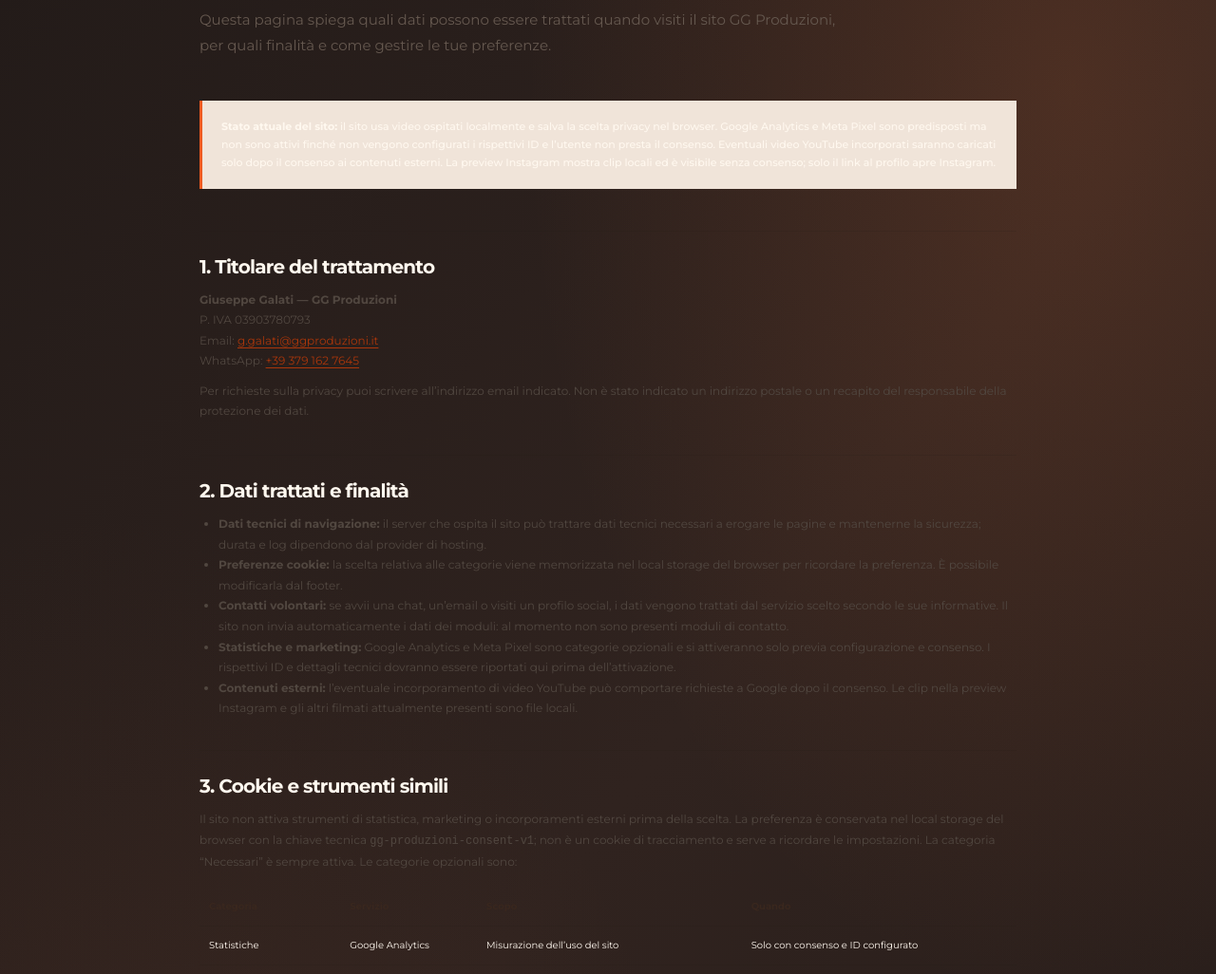
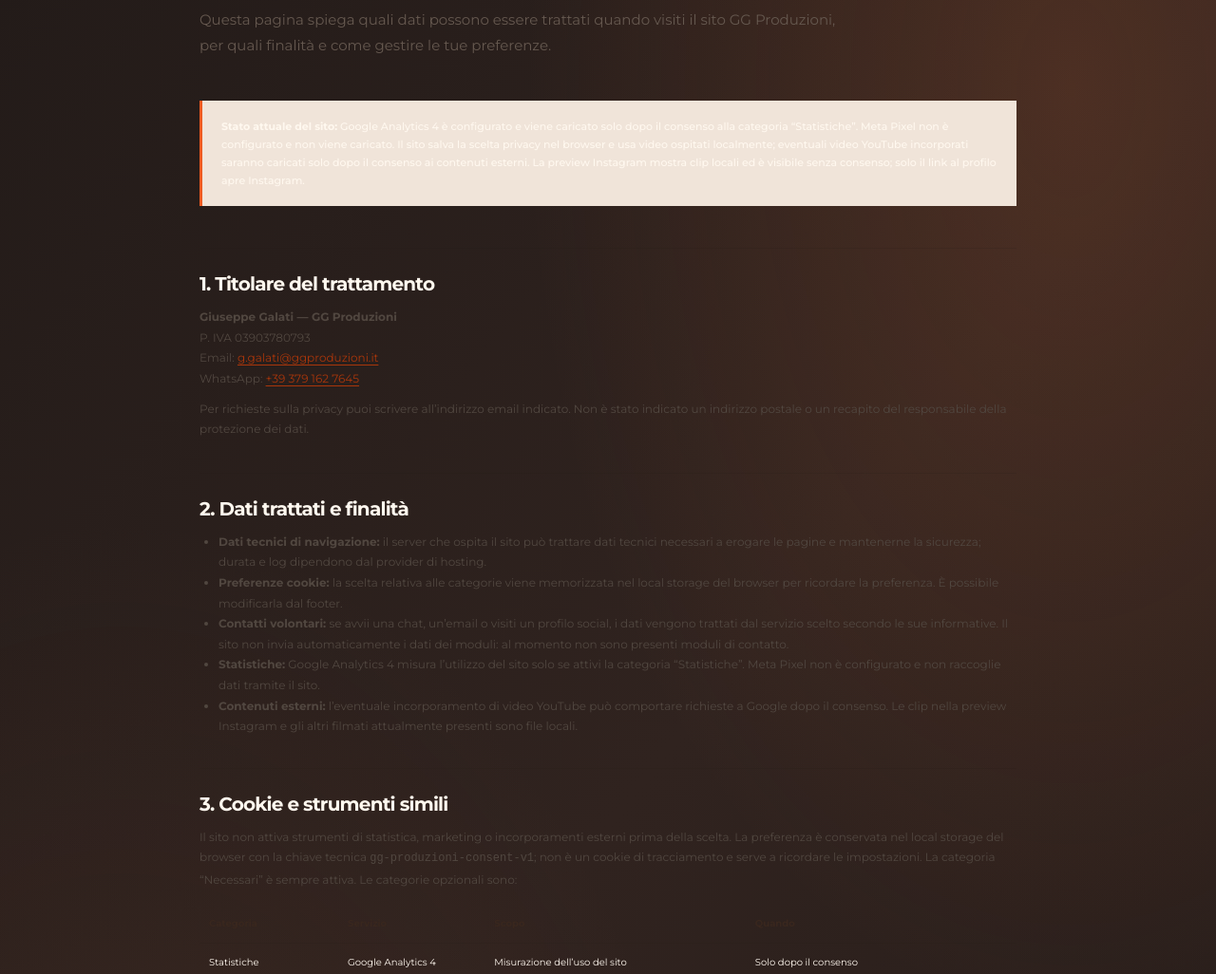
Before and after one commit to PeppeGalati02/GGProduzioni, a plain HTML site: page privacy.html in a window 1280 px wide. Shown: the part 274-1300 px from the top of the page at 95% size. Drawn offline with Linux system fonts and the light colour scheme.

Commit message:
Update privacy disclosure for GA4

```diff
--- a/privacy.html
+++ b/privacy.html
@@ -22,15 +22,15 @@
   <main class="policy-main">
     <span class="policy-kicker">Trasparenza e controllo</span><h1>Privacy &amp; cookie.</h1>
     <p class="policy-lead">Questa pagina spiega quali dati possono essere trattati quando visiti il sito GG Produzioni, per quali finalità e come gestire le tue preferenze.</p>
-    <div class="policy-note"><strong>Stato attuale del sito:</strong> il sito usa video ospitati localmente e salva la scelta privacy nel browser. Google Analytics e Meta Pixel sono predisposti ma non sono attivi finché non vengono configurati i rispettivi ID e l’utente non presta il consenso. Eventuali video YouTube incorporati saranno caricati solo dopo il consenso ai contenuti esterni. La preview Instagram mostra clip locali ed è visibile senza consenso; solo il link al profilo apre Instagram.</div>
+    <div class="policy-note"><strong>Stato attuale del sito:</strong> Google Analytics 4 è configurato e viene caricato solo dopo il consenso alla categoria “Statistiche”. Meta Pixel non è configurato e non viene caricato. Il sito salva la scelta privacy nel browser e usa video ospitati localmente; eventuali video YouTube incorporati saranno caricati solo dopo il consenso ai contenuti esterni. La preview Instagram mostra clip locali ed è visibile senza consenso; solo il link al profilo apre Instagram.</div>
     <section class="policy-section"><h2>1. Titolare del trattamento</h2><p><strong>Giuseppe Galati — GG Produzioni</strong><br />P. IVA 03903780793<br />Email: <a href="mailto:g.galati@ggproduzioni.it">g.galati@ggproduzioni.it</a><br />WhatsApp: <a href="https://wa.me/393791627645" target="_blank" rel="noopener noreferrer">+39 379 162 7645</a></p><p>Per richieste sulla privacy puoi scrivere all’indirizzo email indicato. Non è stato indicato un indirizzo postale o un recapito del responsabile della protezione dei dati.</p></section>
-    <section class="policy-section"><h2>2. Dati trattati e finalità</h2><ul><li><strong>Dati tecnici di navigazione:</strong> il server che ospita il sito può trattare dati tecnici necessari a erogare le pagine e mantenerne la sicurezza; durata e log dipendono dal provider di hosting.</li><li><strong>Preferenze cookie:</strong> la scelta relativa alle categorie viene memorizzata nel local storage del browser per ricordare la preferenza. È possibile modificarla dal footer.</li><li><strong>Contatti volontari:</strong> se avvii una chat, un’email o visiti un profilo social, i dati vengono trattati dal servizio scelto secondo le sue informative. Il sito non invia automaticamente i dati dei moduli: al momento non sono presenti moduli di contatto.</li><li><strong>Statistiche e marketing:</strong> Google Analytics e Meta Pixel sono categorie opzionali e si attiveranno solo previa configurazione e consenso. I rispettivi ID e dettagli tecnici dovranno essere riportati qui prima dell’attivazione.</li><li><strong>Contenuti esterni:</strong> l’eventuale incorporamento di video YouTube può comportare richieste a Google dopo il consenso. Le clip nella preview Instagram e gli altri filmati attualmente presenti sono file locali.</li></ul></section>
-    <section class="policy-section"><h2>3. Cookie e strumenti simili</h2><p>Il sito non attiva strumenti di statistica, marketing o incorporamenti esterni prima della scelta. La preferenza è conservata nel local storage del browser con la chiave tecnica <code>gg-produzioni-consent-v1</code>; non è un cookie di tracciamento e serve a ricordare le impostazioni. La categoria “Necessari” è sempre attiva. Le categorie opzionali sono:</p><table class="policy-table"><thead><tr><th>Categoria</th><th>Servizio</th><th>Scopo</th><th>Quando</th></tr></thead><tbody><tr><td>Statistiche</td><td>Google Analytics</td><td>Misurazione dell’uso del sito</td><td>Solo con consenso e ID configurato</td></tr><tr><td>Marketing</td><td>Meta Pixel</td><td>Misurazione campagne e interazioni</td><td>Solo con consenso e ID configurato</td></tr><tr><td>Contenuti esterni</td><td>YouTube</td><td>Riproduzione di video incorporati</td><td>Solo con consenso e embed aggiunto</td></tr></tbody></table><p>Puoi cambiare o revocare la scelta in qualsiasi momento dal comando “Preferenze cookie” nel footer della home page. La revoca impedisce nuovi caricamenti opzionali; una richiesta già inviata a un servizio prima della revoca non può essere annullata dal sito.</p></section>
+    <section class="policy-section"><h2>2. Dati trattati e finalità</h2><ul><li><strong>Dati tecnici di navigazione:</strong> il server che ospita il sito può trattare dati tecnici necessari a erogare le pagine e mantenerne la sicurezza; durata e log dipendono dal provider di hosting.</li><li><strong>Preferenze cookie:</strong> la scelta relativa alle categorie viene memorizzata nel local storage del browser per ricordare la preferenza. È possibile modificarla dal footer.</li><li><strong>Contatti volontari:</strong> se avvii una chat, un’email o visiti un profilo social, i dati vengono trattati dal servizio scelto secondo le sue informative. Il sito non invia automaticamente i dati dei moduli: al momento non sono presenti moduli di contatto.</li><li><strong>Statistiche:</strong> Google Analytics 4 misura l’utilizzo del sito solo se attivi la categoria “Statistiche”. Meta Pixel non è configurato e non raccoglie dati tramite il sito.</li><li><strong>Contenuti esterni:</strong> l’eventuale incorporamento di video YouTube può comportare richieste a Google dopo il consenso. Le clip nella preview Instagram e gli altri filmati attualmente presenti sono file locali.</li></ul></section>
+    <section class="policy-section"><h2>3. Cookie e strumenti simili</h2><p>Il sito non attiva strumenti di statistica, marketing o incorporamenti esterni prima della scelta. La preferenza è conservata nel local storage del browser con la chiave tecnica <code>gg-produzioni-consent-v1</code>; non è un cookie di tracciamento e serve a ricordare le impostazioni. La categoria “Necessari” è sempre attiva. Le categorie opzionali sono:</p><table class="policy-table"><thead><tr><th>Categoria</th><th>Servizio</th><th>Scopo</th><th>Quando</th></tr></thead><tbody><tr><td>Statistiche</td><td>Google Analytics 4</td><td>Misurazione dell’uso del sito</td><td>Solo dopo il consenso</td></tr><tr><td>Marketing</td><td>Meta Pixel</td><td>Misurazione campagne e interazioni</td><td>Non configurato</td></tr><tr><td>Contenuti esterni</td><td>YouTube</td><td>Riproduzione di video incorporati</td><td>Solo con consenso e embed aggiunto</td></tr></tbody></table><p>Puoi cambiare o revocare la scelta in qualsiasi momento dal comando “Preferenze cookie” nel footer della home page. La revoca impedisce nuovi caricamenti opzionali; una richiesta già inviata a un servizio prima della revoca non può essere annullata dal sito.</p></section>
     <section class="policy-section"><h2>4. Servizi e collegamenti esterni</h2><p>Il sito utilizza Google Fonts per caricare il carattere tipografico Montserrat; il browser contatta i server Google per recuperare font e fogli di stile. I collegamenti a WhatsApp, Instagram e ai client email portano ai servizi selezionati dall’utente. YouTube non è attualmente incorporato come widget. La preview Instagram è costruita con contenuti locali e il link al profilo si apre solo se selezionato.</p><p>Per informazioni sui trattamenti svolti da questi fornitori, consulta le informative pubblicate da <a href="https://policies.google.com/privacy?hl=it" target="_blank" rel="noopener noreferrer">Google</a>, <a href="https://www.facebook.com/privacy/policy/" target="_blank" rel="noopener noreferrer">Meta</a>, <a href="https://www.youtube.com/t/terms" target="_blank" rel="noopener noreferrer">YouTube</a> e <a href="https://privacycenter.instagram.com/policy/" target="_blank" rel="noopener noreferrer">Instagram</a>.</p></section>
     <section class="policy-section"><h2>5. Base giuridica, conservazione e destinatari</h2><p>Le funzioni tecniche strettamente necessarie si basano sulla necessità di erogare il sito e ricordare la scelta privacy. Gli strumenti facoltativi si basano sul consenso, che puoi rifiutare o revocare senza impedire l’uso delle pagine e dei video locali. I dati eventualmente trattati dai provider esterni sono gestiti anche secondo i loro ruoli e condizioni.</p><p>La preferenza è conservata nel browser fino alla cancellazione dei dati locali o alla sua sostituzione. I tempi di conservazione dei log del server e degli eventuali dati dei servizi terzi dipendono dai rispettivi fornitori e dovranno essere precisati sulla base della configurazione effettiva.</p></section>
     <section class="policy-section"><h2>6. Diritti dell’interessato</h2><p>Nei casi previsti dalla normativa puoi chiedere accesso, rettifica, cancellazione, limitazione o opporti al trattamento, e puoi proporre reclamo al <a href="https://www.garanteprivacy.it/" target="_blank" rel="noopener noreferrer">Garante per la protezione dei dati personali</a>. Per esercitare i diritti, scrivi a <a href="mailto:g.galati@ggproduzioni.it">g.galati@ggproduzioni.it</a>.</p></section>
     <section class="policy-section"><h2>7. Gestisci le preferenze</h2><div class="policy-actions"><a class="policy-action primary" href="index.html?privacy-settings=1#home">Apri le preferenze cookie</a><a class="policy-action" href="mailto:g.galati@ggproduzioni.it?subject=Richiesta%20privacy">Contatta il titolare</a></div></section>
-    <p class="policy-kicker">Ultimo aggiornamento: 15 novembre 2026</p>
+    <p class="policy-kicker">Ultimo aggiornamento: 16 novembre 2026</p>
   </main>
 </body>
 </html>
```
